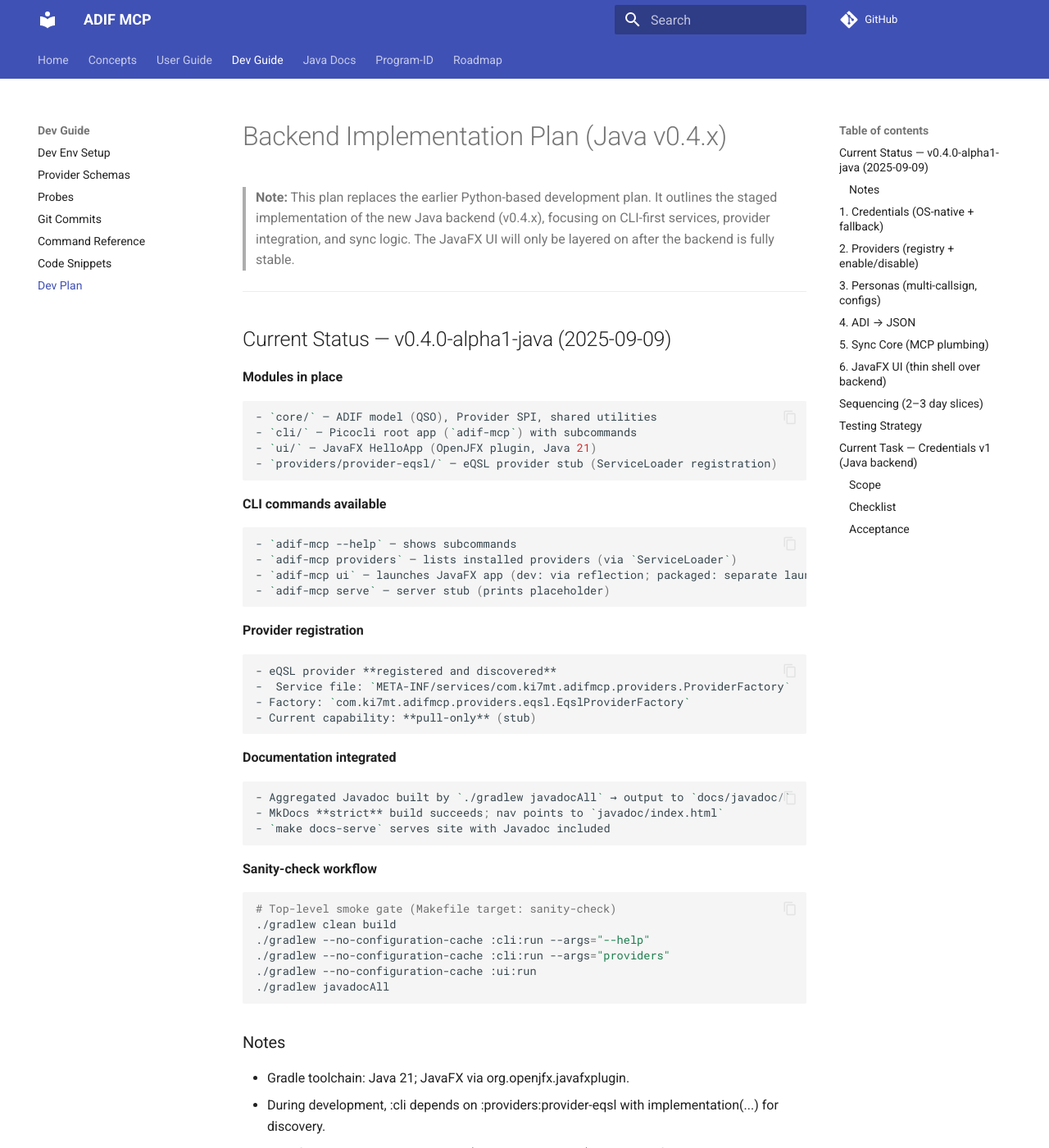
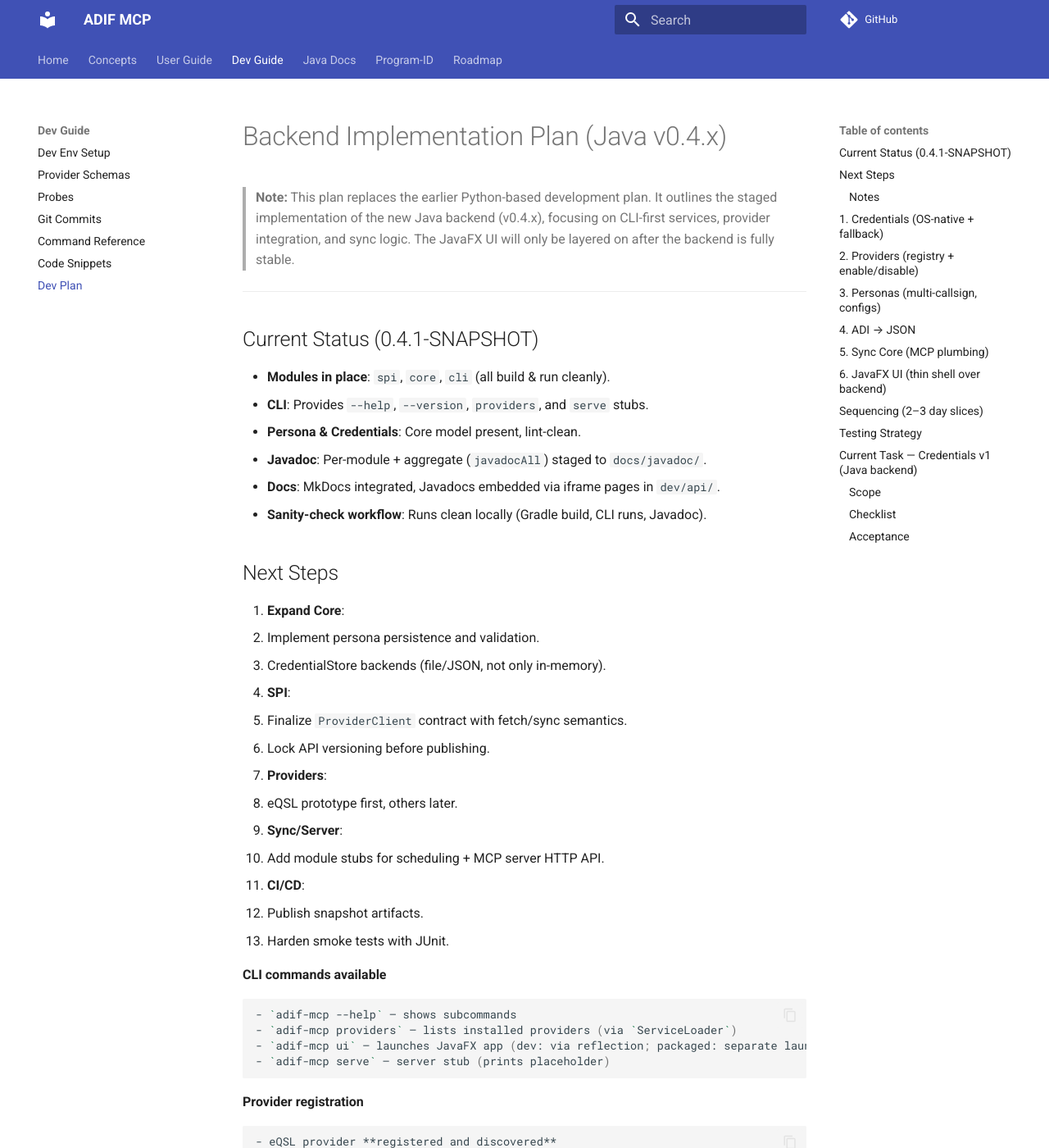
Before and after one commit to KI7MT/adif-mcp, an MkDocs documentation site: the page built from docs/dev/dev-plan.md, in a window 1280 px wide and 1400 px high. Shown: the whole window at 82% size. Built offline with MkDocs 1.6.1 and Material for MkDocs 9.7.7, drawn with Linux system fonts in a browser that asks for light colours; comment, search, counter and statistics services are not loaded.

Commit message:
chore: Update roadmap an dev-plans based on current repo status

````diff
--- a/docs/dev/dev-plan.md
+++ b/docs/dev/dev-plan.md
@@ -7,16 +7,33 @@
 
 ---
 
-## Current Status — v0.4.0-alpha1-java (2025-09-09)
+## Current Status (0.4.1-SNAPSHOT)
+- **Modules in place**: `spi`, `core`, `cli` (all build & run cleanly).
+- **CLI**: Provides `--help`, `--version`, `providers`, and `serve` stubs.
+- **Persona & Credentials**: Core model present, lint-clean.
+- **Javadoc**: Per-module + aggregate (`javadocAll`) staged to `docs/javadoc/`.
+- **Docs**: MkDocs integrated, Javadocs embedded via iframe pages in `dev/api/`.
+- **Sanity-check workflow**: Runs clean locally (Gradle build, CLI runs, Javadoc).
 
-**Modules in place**
-```bash
-- `core/` – ADIF model (QSO), Provider SPI, shared utilities
-- `cli/` – Picocli root app (`adif-mcp`) with subcommands
-- `ui/` – JavaFX HelloApp (OpenJFX plugin, Java 21)
-- `providers/provider-eqsl/` – eQSL provider stub (ServiceLoader registration)
-```
 
+## Next Steps
+1. **Expand Core**:
+- Implement persona persistence and validation.
+- CredentialStore backends (file/JSON, not only in-memory).
+
+2. **SPI**:
+- Finalize `ProviderClient` contract with fetch/sync semantics.
+- Lock API versioning before publishing.
+
+3. **Providers**:
+- eQSL prototype first, others later.
+
+4. **Sync/Server**:
+- Add module stubs for scheduling + MCP server HTTP API.
+
+5. **CI/CD**:
+- Publish snapshot artifacts.
+- Harden smoke tests with JUnit.
 
 **CLI commands available**
 ```bash
@@ -29,7 +46,7 @@
 **Provider registration**
 ```bash
 - eQSL provider **registered and discovered**
--  Service file: `META-INF/services/com.ki7mt.adifmcp.providers.ProviderFactory`
+- Service file: `META-INF/services/com.ki7mt.adifmcp.providers.ProviderFactory`
 - Factory: `com.ki7mt.adifmcp.providers.eqsl.EqslProviderFactory`
 - Current capability: **pull-only** (stub)
 ```
````
Also changed, not shown: CHANGELOG.md (+16 -1 lines), docs/roadmap.md (+25 -0 lines), 1 other file.
